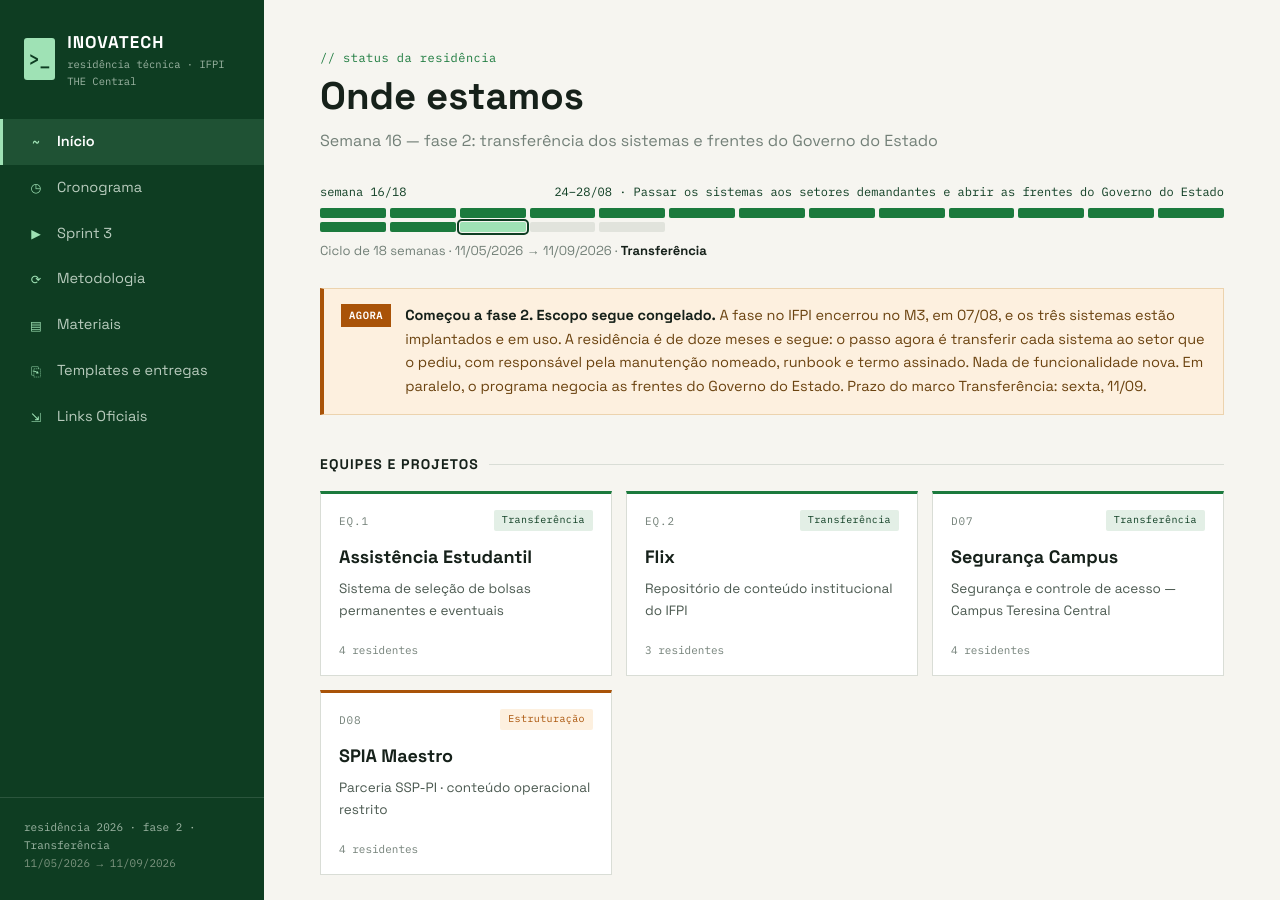
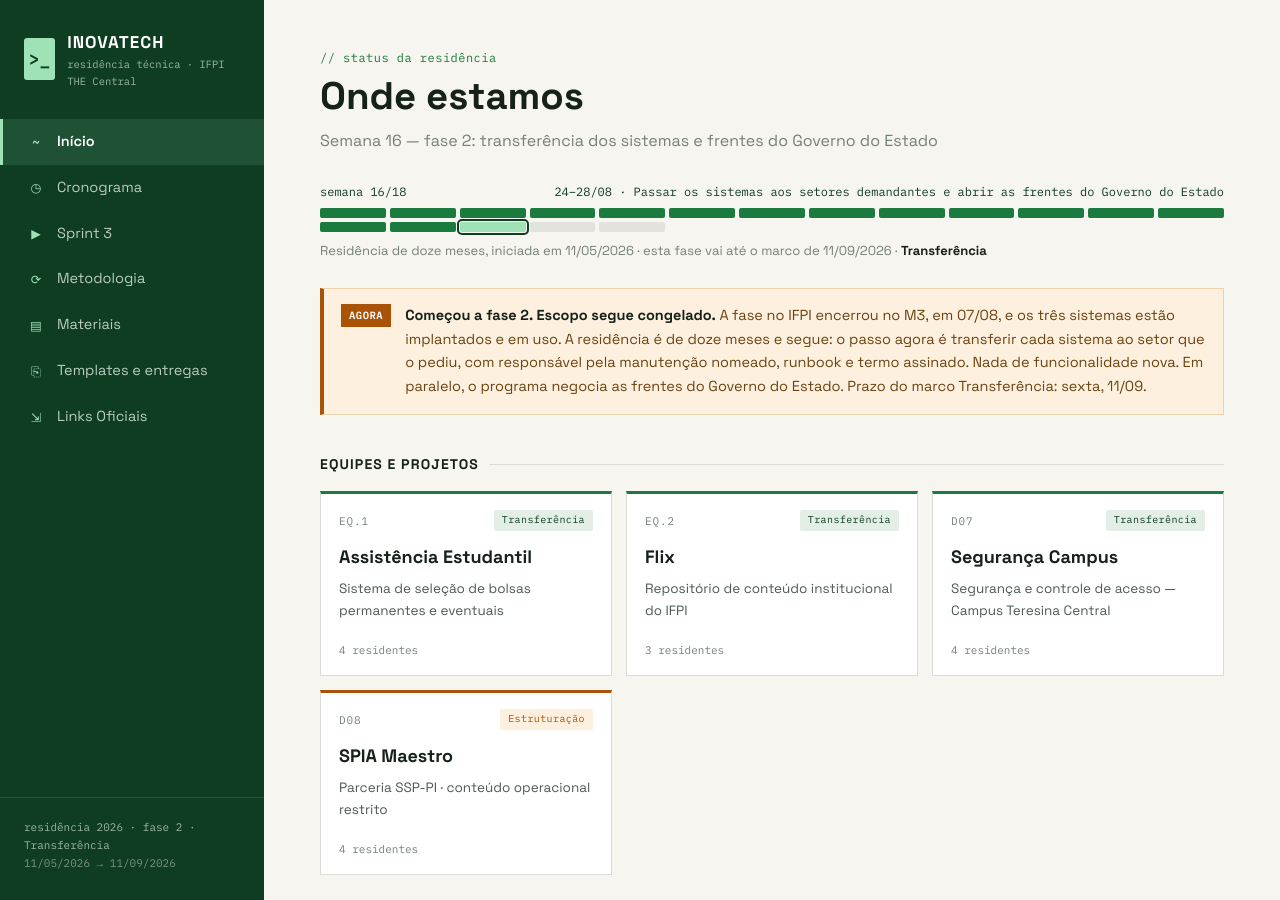
Before and after one commit to inovatech-ifpi/portal, a Jekyll site: the page built from index.md, in a window 1280 px wide and 900 px high. Built offline with Jekyll 4.4.1, drawn with Linux system fonts in a browser that asks for light colours.

Commit message:
portal: legenda deixa claro que 11/09 é marco, não fim da residência
"Ciclo de 18 semanas · 11/05 → 11/09" reproduzia em miniatura a leitura
que o rebaseline veio corrigir: data final lida como fim do programa.

Co-Authored-By: Claude Opus 5 <noreply@anthropic.com>

```diff
--- a/index.md
+++ b/index.md
@@ -17,8 +17,8 @@ description: "Semana 16 — fase 2: transferência dos sistemas e frentes do Gov
     {% endfor %}
   </div>
   <p class="progress-caption">
-    Ciclo de {{ site.data.portal.cycle.total_weeks }} semanas ·
-    {{ site.data.portal.cycle.start }} → {{ site.data.portal.cycle.end }} ·
+    Residência de doze meses, iniciada em {{ site.data.portal.cycle.start }} ·
+    esta fase vai até o marco de {{ site.data.portal.cycle.end }} ·
     <strong>{{ site.data.portal.cycle.current_phase }}</strong>
   </p>
 </div>
```
